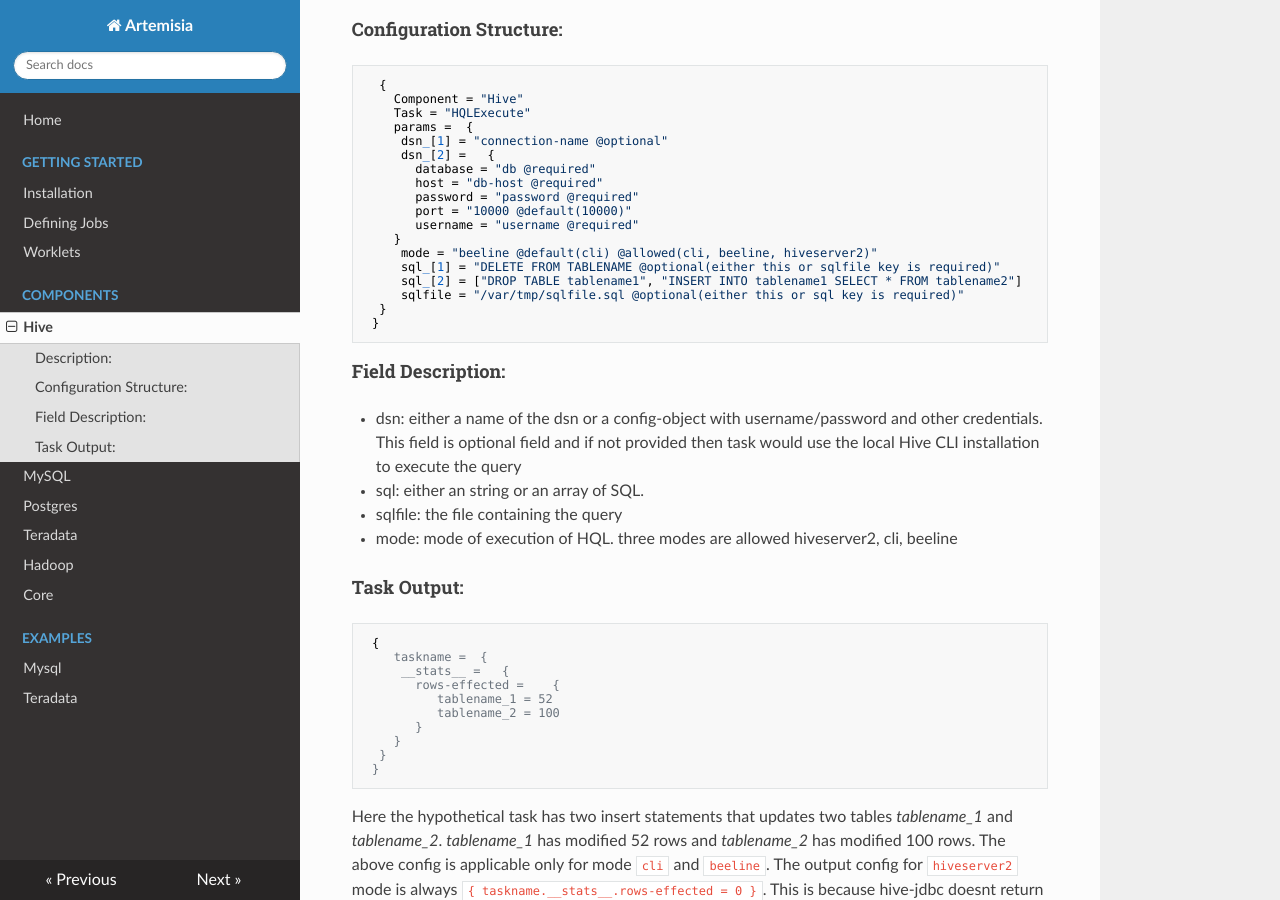
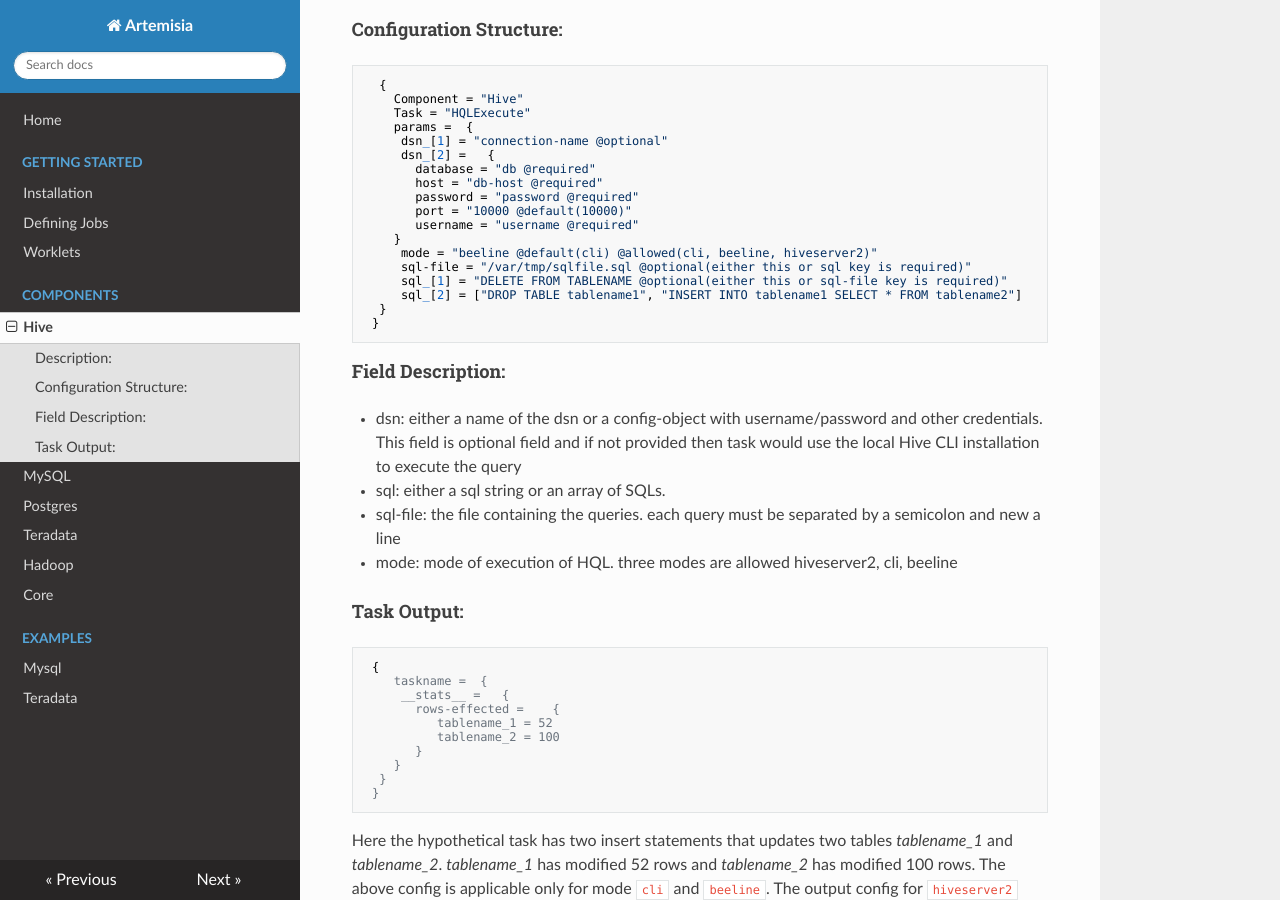
Before and after one commit to groupon/artemisia, an MkDocs documentation site: the page built from docs/components/hive.md, in a window 1280 px wide and 900 px high, scrolled down 681 px. Built offline with MkDocs 1.6.1, drawn with Linux system fonts in a browser that asks for light colours; nearby versions of some CDN libraries; old or Windows-style settings are respelled for this version of MkDocs.

Commit message:
documentation updates

```diff
--- a/docs/components/hive.md
+++ b/docs/components/hive.md
@@ -47,9 +47,9 @@ A component for hive interaction
            username = "username @required"
         }
          mode = "beeline @default(cli) @allowed(cli, beeline, hiveserver2)"
-         sql_[1] = "DELETE FROM TABLENAME @optional(either this or sqlfile key is required)"
+         sql-file = "/var/tmp/sqlfile.sql @optional(either this or sql key is required)"
+         sql_[1] = "DELETE FROM TABLENAME @optional(either this or sql-file key is required)"
          sql_[2] = ["DROP TABLE tablename1", "INSERT INTO tablename1 SELECT * FROM tablename2"]
-         sqlfile = "/var/tmp/sqlfile.sql @optional(either this or sql key is required)"
       }
      }
 
@@ -60,8 +60,8 @@ A component for hive interaction
  either a name of the dsn or a config-object with username/password and other credentials.
  This field is optional field and if not provided then task would use the local Hive CLI installation to execute the query
 
- * sql: either an string or an array of SQL.
- * sqlfile: the file containing the query
+ * sql: either a sql string or an array of SQLs.
+ * sql-file: the file containing the queries. each query must be separated by a semicolon and new a line
  * mode: mode of execution of HQL. three modes are allowed hiveserver2, cli, beeline
 
 #### Task Output:
```
Also changed, not shown: docs/components/mysql.md (+2 -2 lines), docs/components/postgres.md (+2 -2 lines), docs/components/teradata.md (+1 -1 lines).
